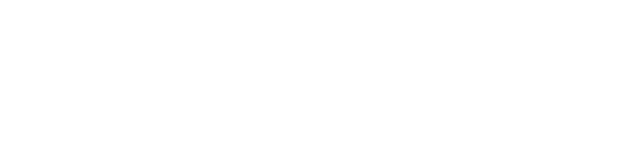
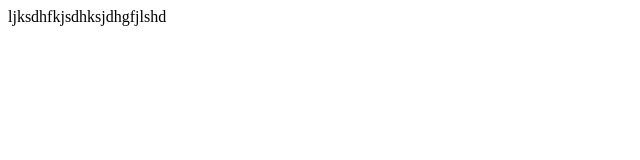
Before and after one commit to Tilfea/JS_DZ_14_Egor_Elfimov, a plain HTML site: page index.html in a window 1280 px wide. Shown: the whole page, without its empty margins (0-640 px from the left). Drawn offline with Linux system fonts and the light colour scheme.

Commit message:
dfsdfsdfdsdf

```diff
--- a/index.html
+++ b/index.html
@@ -7,6 +7,7 @@
     <title>Document</title>
 </head>
 <body>
+    ljksdhfkjsdhksjdhgfjlshd
     <script src="script.js"></script>
 </body>
 </html>
```
